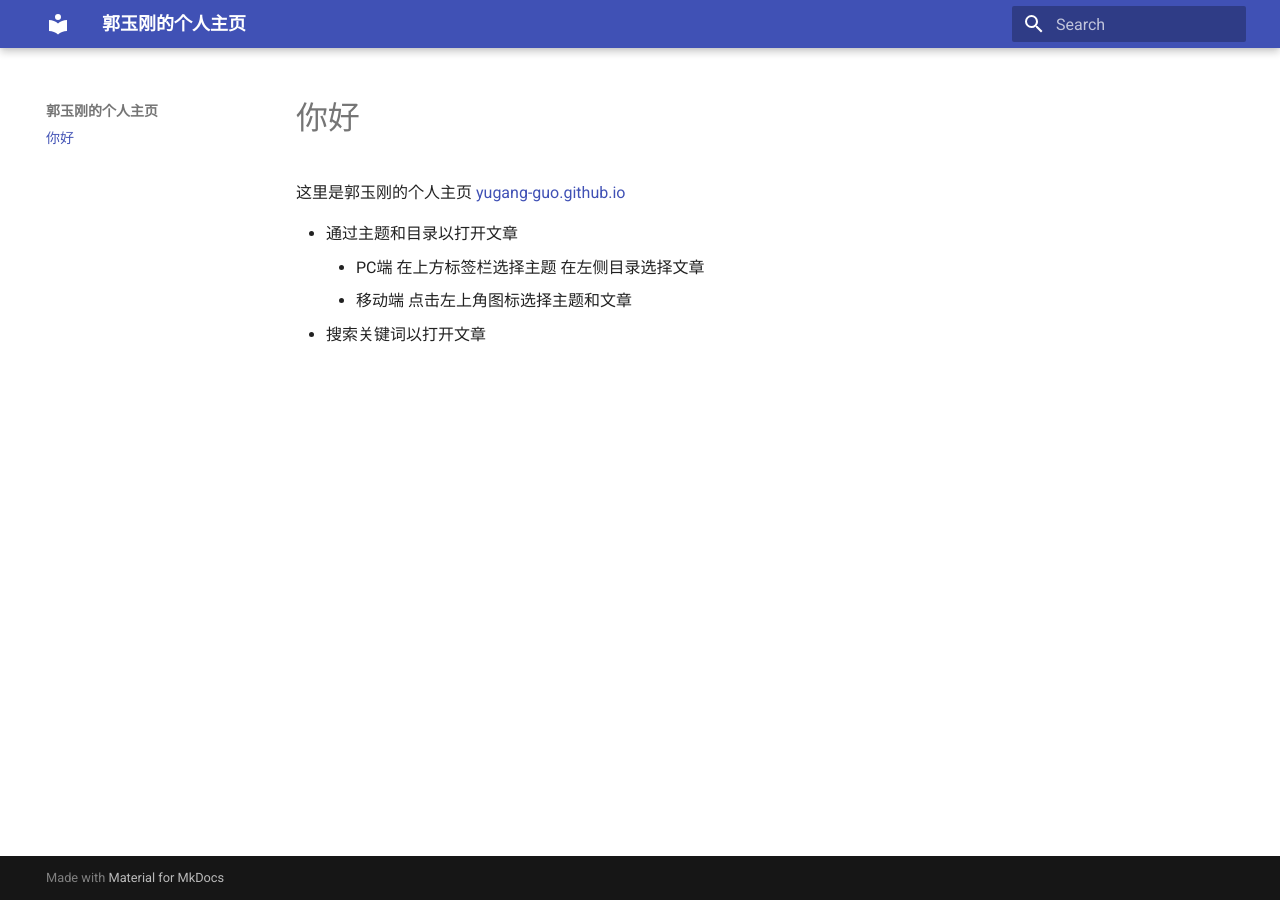
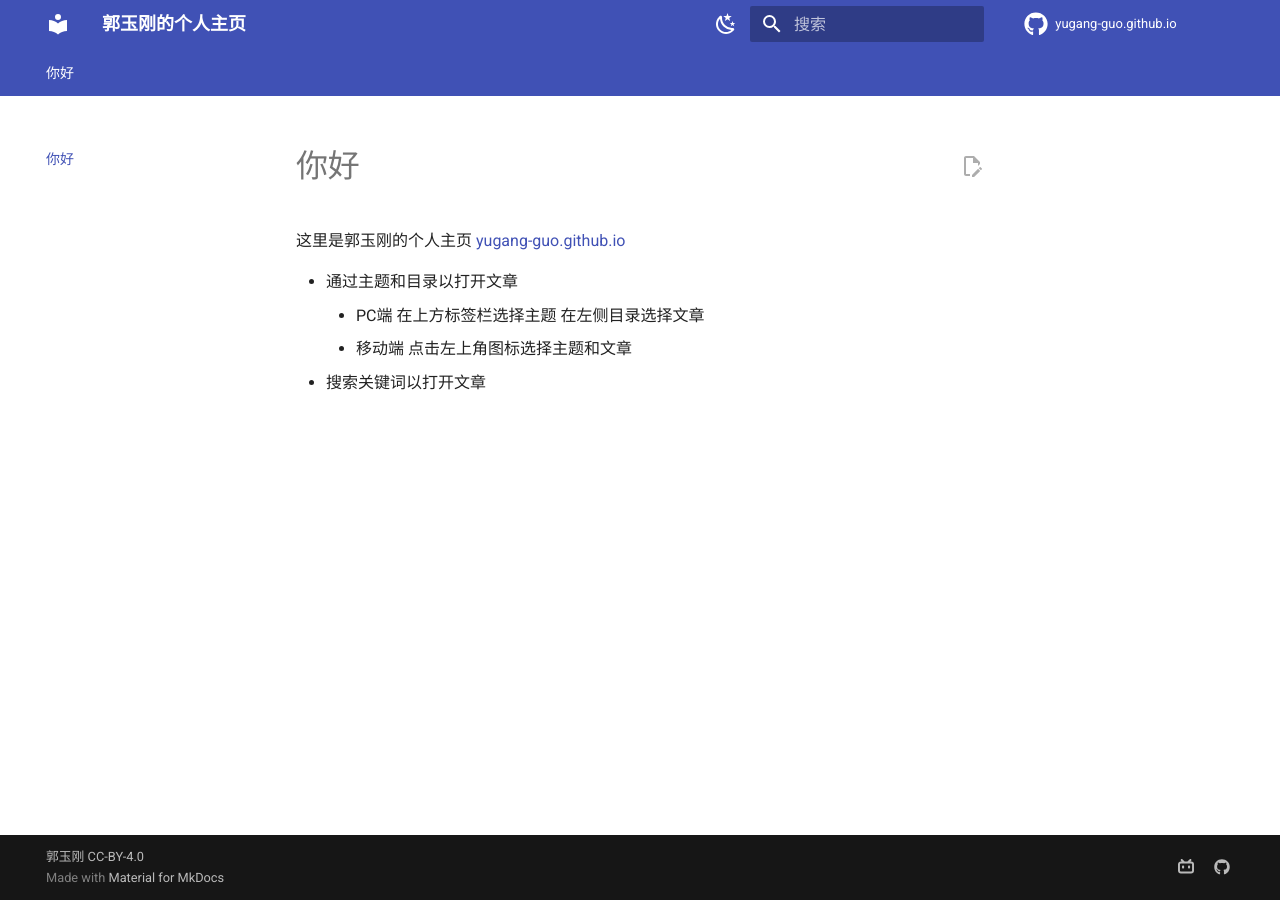
Before and after one commit to yugang-guo/yugang-guo.github.io, an MkDocs documentation site: the page built from docs/index.md, in a window 1280 px wide. Built offline with MkDocs 1.6.1 and Material for MkDocs 9.7.7, drawn with Linux system fonts in a browser that asks for light colours; comment, search, counter and statistics services are not loaded.

Commit message:
Update mkdocs.yml

```diff
--- a/mkdocs.yml
+++ b/mkdocs.yml
@@ -1,4 +1,50 @@
+# [Info]
 site_name: 郭玉刚的个人主页
+site_url: https://yugang-guo.github.io
+site_author: 郭玉刚
+site_description: 郭玉刚的个人主页
 
+# [UI]
+## [top]
 theme:
-  name: 'material'
+  name: material
+  palette:
+    - scheme: default # 日间模式
+      primary: indigo # 上方的
+      accent: orange # 链接等可交互元件的高亮色
+      toggle:
+        icon: material/weather-night # 图标
+        name: 切换至夜间模式 # 鼠标悬浮提示
+    - scheme: slate # 夜间模式
+      primary: indigo
+      accent: orange
+      toggle:
+        icon: material/weather-sunny
+        name: 切换至日间模式
+  features:
+    - navigation.tabs # 使用Tab来进行分类
+    - navigation.top # 返回顶部的按钮 在上滑时出现
+    - navigation.indexes # Tab会有一个index.md 而不是在打开Tab时打开第一篇文章
+    - navigation.expand # 打开Tab时左侧目录全部展开
+    - search.suggest # 搜索输入一些字母时推荐补全整个单词
+    - search.highlight # 搜索出的文章关键词加入高亮
+    - content.code.copy # 可以通过按钮复制代码
+    - content.action.edit # 点击按钮跳转到编辑页面  需要结合 edit_uri 一起使用
+  language: zh # 一些提示性的文字会变成中文
+  icon:
+    repo: fontawesome/brands/github
+edit_uri: edit/main/docs # 编辑按钮跳转的链接
+## [top-right corner]
+repo_url: https://github.com/yugang-guo/yugang-guo.github.io # 右上角点击跳转的链接
+repo_name: yugang-guo.github.io # 右上角的名字
+## [bottom-left corner]
+copyright: 郭玉刚 CC-BY-4.0 # 左下角的版权声明
+## [bottom-right corner]
+extra:
+  social: # icons
+    - icon: fontawesome/brands/bilibili
+      link: https://space.bilibili.com/24502827
+      name: Bilibili | 杨希杰619 # 鼠标悬浮提示
+    - icon: fontawesome/brands/github
+      link: https://github.com/Yang-Xijie
+      name: GitHub | Yang-Xijie
```
